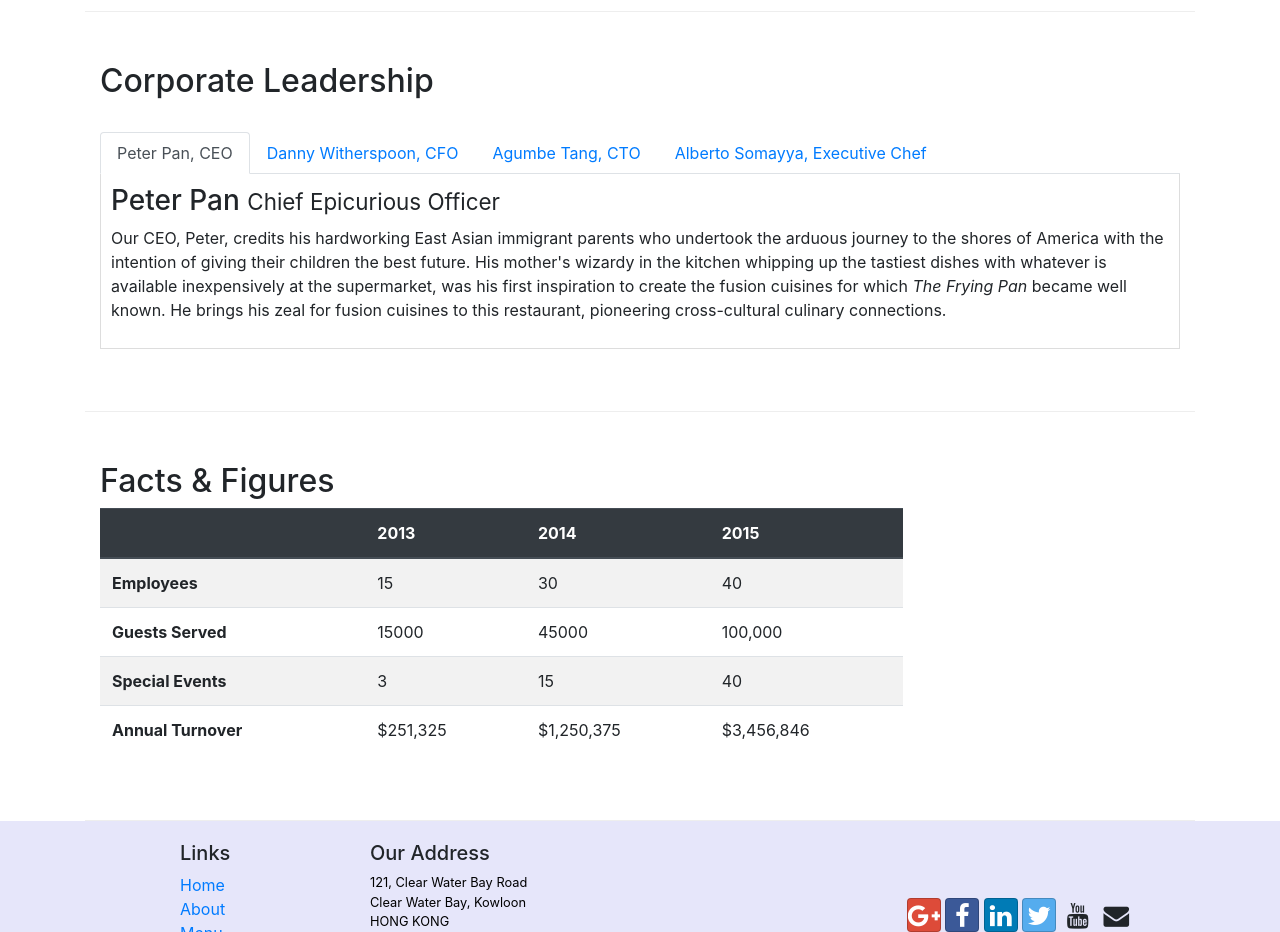
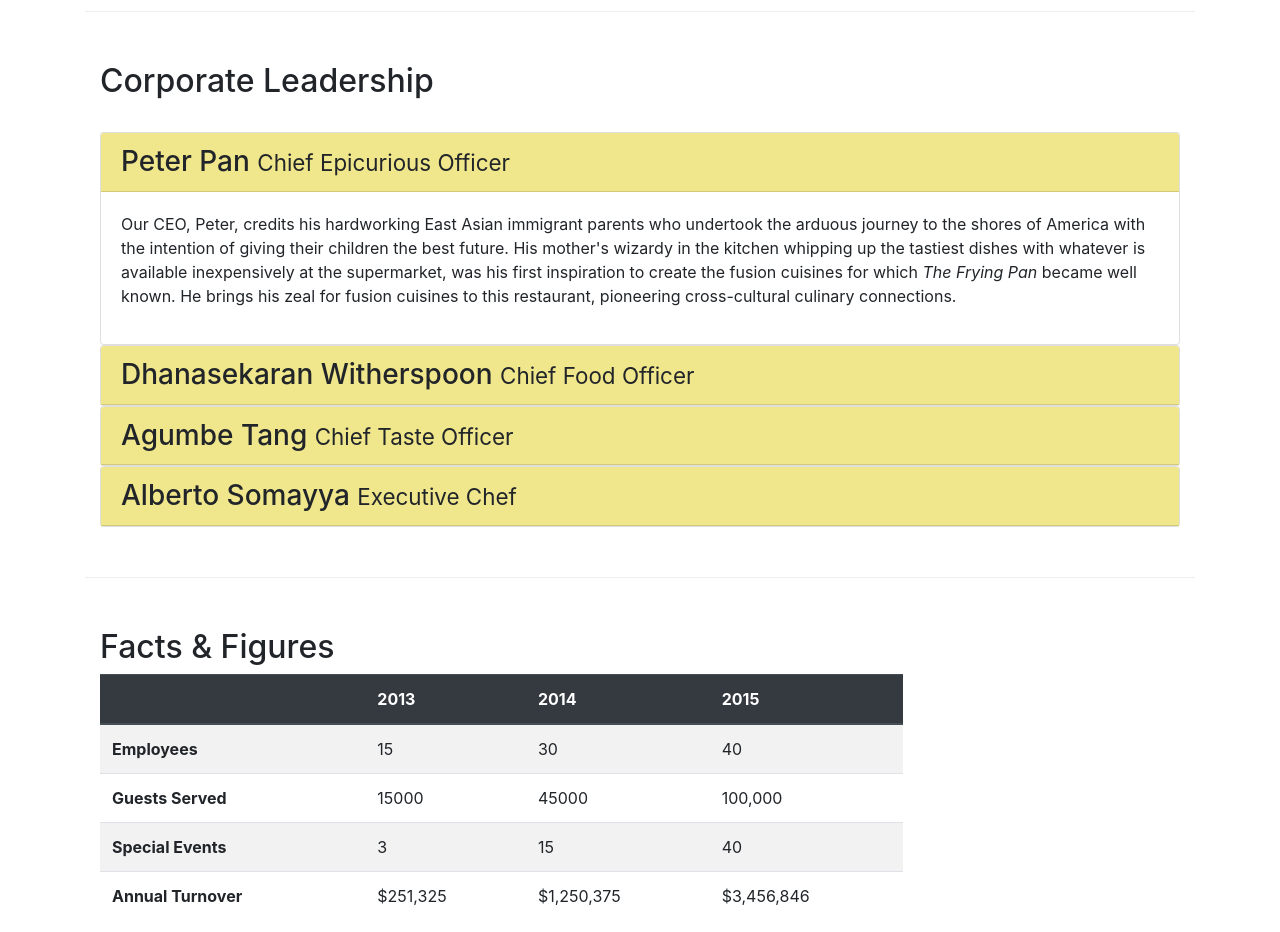
Before and after one commit to Vijayram2521/Bootstrap, a website: page aboutus.html in a window 1280 px wide. Shown: the part 960-1892 px from the top of the page. Drawn offline with nearby package versions, Linux system fonts and the light colour scheme.

Commit message:
Accordion

```diff
--- a/aboutus.html
+++ b/aboutus.html
@@ -97,48 +97,57 @@
             <div class="col-12 align-items-senter">
                 <h2>Corporate Leadership</h2> <br>
 
-                <ul class="nav nav-tabs">
-                   <li class="nav-item">
-                       <a class="nav-link active" href="#Peter" role="tab" data-toggle="tab">Peter Pan, CEO</a>
-                   </li>
-                   <li class="nav-item">
-                      <a class="nav-link" href="#Danny" role="tab" data-toggle="tab">Danny Witherspoon, CFO</a>
-                   </li>
-                   <li class="nav-item">
-                      <a class="nav-link" href="#Agumbe" role="tab" data-toggle="tab">Agumbe Tang, CTO</a>
-                   </li>
-                   <li class="nav-item">
-                       <a class="nav-link" href="#Alberto" role="tab" data-toggle="tab">Alberto Somayya, Executive Chef</a>
-                   </li>
-                </ul>
 
-                <div class="tab-content">
-                    <div class="tab-pane fade show active" role="tabpanel" id="Peter">
-                        <h3>Peter Pan <small>Chief Epicurious Officer</small></h3>
-                        <div class="d-none d-sm-block">
-                        <p>Our CEO, Peter, credits his hardworking East Asian immigrant parents who undertook the arduous journey to the shores of America with the intention of giving their children the best future. His mother's wizardy in the kitchen whipping up the tastiest dishes with whatever is available inexpensively at the supermarket, was his first inspiration to create the fusion cuisines for which <em>The Frying Pan</em> became well known. He brings his zeal for fusion cuisines to this restaurant, pioneering cross-cultural culinary connections.</p>
+                <div id="accordion">
+                    <diV class="card">
+                        <div class="card-header" style="background-color: khaki;" role="tab" id="peterhead">
+                            <h3 class="mb-0">
+                                <a data-toggle="collapse" data-target="#peter">Peter Pan <small>Chief Epicurious Officer</small></a>
+                            </h3>
                         </div>
-                    </div>
-                    <div class="tab-pane fade" role="tabpanel" id="Danny">
-                        <h3>Dhanasekaran Witherspoon <small>Chief Food Officer</small></h3>
-                        <div class="d-none d-sm-block">
-                        <p>Our CFO, Danny, as he is affectionately referred to by his colleagues, comes from a long established family tradition in farming and produce. His experiences growing up on a farm in the Australian outback gave him great appreciation for varieties of food sources. As he puts it in his own words, <em>Everything that runs, wins, and everything that stays, pays!</em></p>
+                        <div class="collapse show" id="peter" data-parent="#accordion">
+                            <div class="card-body">
+                                <p class="d-none d-sm-block">Our CEO, Peter, credits his hardworking East Asian immigrant parents who undertook the arduous journey to the shores of America with the intention of giving their children the best future. His mother's wizardy in the kitchen whipping up the tastiest dishes with whatever is available inexpensively at the supermarket, was his first inspiration to create the fusion cuisines for which <em>The Frying Pan</em> became well known. He brings his zeal for fusion cuisines to this restaurant, pioneering cross-cultural culinary connections.</p>
+                            </div>
                         </div>
-                    </div>
-                    <div class="tab-pane fade" role="tabpanel" id="Agumbe">
-                        <h3>Agumbe Tang <small>Chief Taste Officer</small></h3>
-                        <div class="d-none d-sm-block">
-                            <p>Blessed with the most discerning gustatory sense, Agumbe, our CTO, personally ensures that every dish that we serve meets his exacting tastes. Our chefs dread the tongue lashing that ensues if their dish does not meet his exacting standards. He lives by his motto, <em>You click only if you survive my lick.</em></p>
+                    </diV>
+                    <diV class="card">
+                        <div class="card-header" style="background-color:khaki" role="tab" id="dannyhead">
+                            <h3 class="mb-0">
+                                <a data-toggle="collapse" data-target="#danny">Dhanasekaran Witherspoon <small>Chief Food Officer</small></a>
+                            </h3>
                         </div>
-                    </div>
-                    <div class="tab-pane fade" role="tabpanel" id="Alberto">
-                        <h3>Alberto Somayya <small>Executive Chef</small></h3>
-                        <div class="d-none d-sm-block">
-                        <p>Award winning three-star Michelin chef with wide International experience having worked closely with whos-who in the culinary world, he specializes in creating mouthwatering Indo-Italian fusion experiences. He says, <em>Put together the cuisines from the two craziest cultures, and you get a winning hit! Amma Mia!</em></p>
+                        <div class="collapse" id="danny" data-parent="#accordion">
+                            <div class="card-body">
+                                <p class="d-none d-sm-block">Our CFO, Danny, as he is affectionately referred to by his colleagues, comes from a long established family tradition in farming and produce. His experiences growing up on a farm in the Australian outback gave him great appreciation for varieties of food sources. As he puts it in his own words, <em>Everything that runs, wins, and everything that stays, pays!</em></p>
+                            </div>
                         </div>
-                    </div>
+                    </diV>
+                    <diV class="card">
+                        <div class="card-header" style="background-color:khaki;" role="tab" id="agumbehead">
+                            <h3 class="mb-0">
+                                <a data-toggle="collapse" data-target="#agumbe">Agumbe Tang <small>Chief Taste Officer</small></a>
+                            </h3>
+                        </div>
+                        <div class="collapse" id="agumbe" data-parent="#accordion">
+                            <div class="card-body">
+                                <p class="d-none d-sm-block">Blessed with the most discerning gustatory sense, Agumbe, our CTO, personally ensures that every dish that we serve meets his exacting tastes. Our chefs dread the tongue lashing that ensues if their dish does not meet his exacting standards. He lives by his motto, <em>You click only if you survive my lick.</em></p>
+                            </div>
+                        </div>
+                    </diV>
+                    <diV class="card">
+                        <div class="card-header" style="background-color:khaki;" role="tab" id="albertohead">
+                            <h3 class="mb-0">
+                                <a data-toggle="collapse" data-target="#alberto">Alberto Somayya <small>Executive Chef</small></a>
+                            </h3>
+                        </div>
+                        <div class="collapse" id="alberto" data-parent="#accordion">
+                            <div class="card-body">
+                                <p class="d-none d-sm-block">Award winning three-star Michelin chef with wide International experience having worked closely with whos-who in the culinary world, he specializes in creating mouthwatering Indo-Italian fusion experiences. He says, <em>Put together the cuisines from the two craziest cultures, and you get a winning hit! Amma Mia!</em></p>
+                            </div>
+                        </div>
+                    </diV>
                 </div>
-
             </div>
        </div>
        <div class="row row-content">
```
